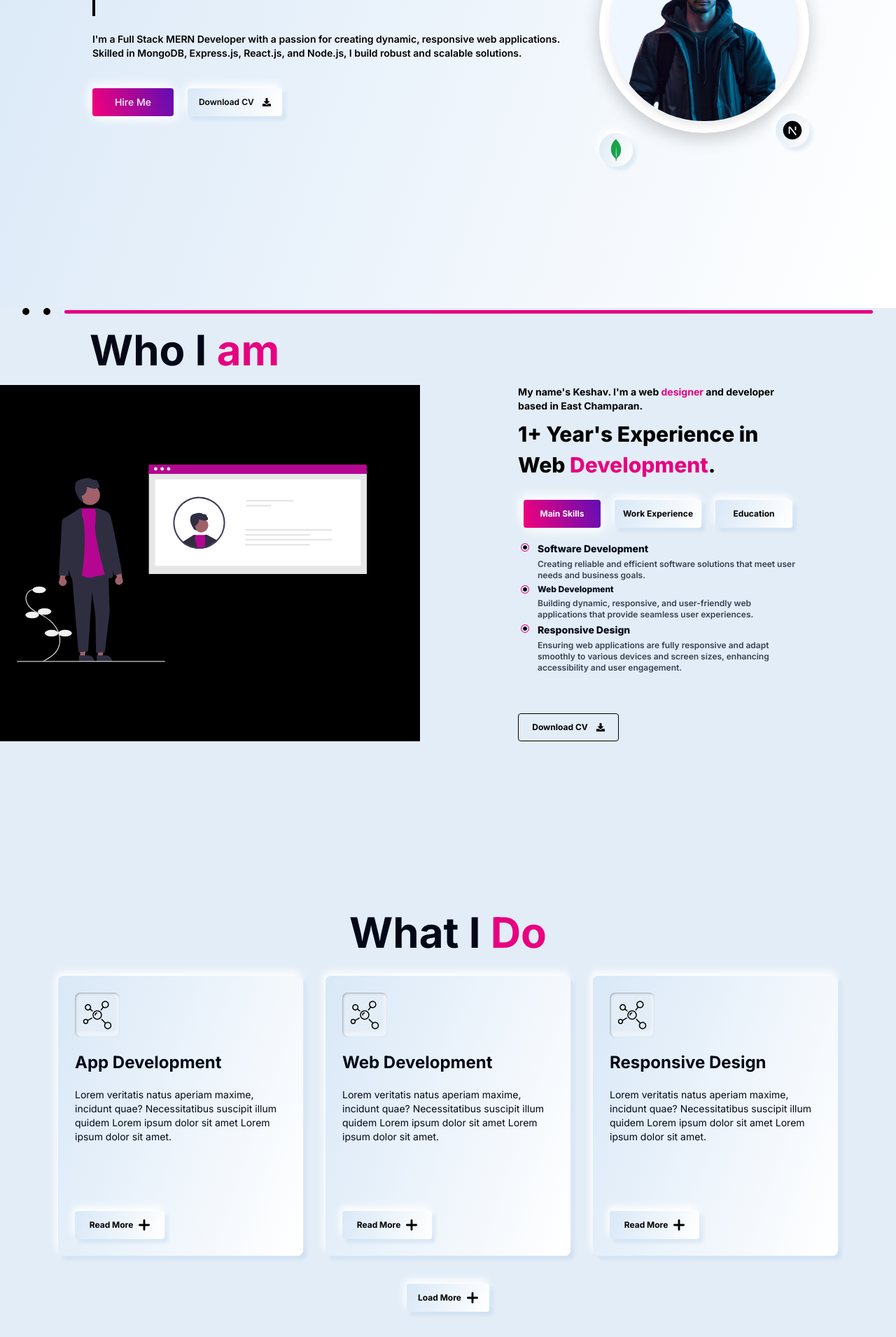
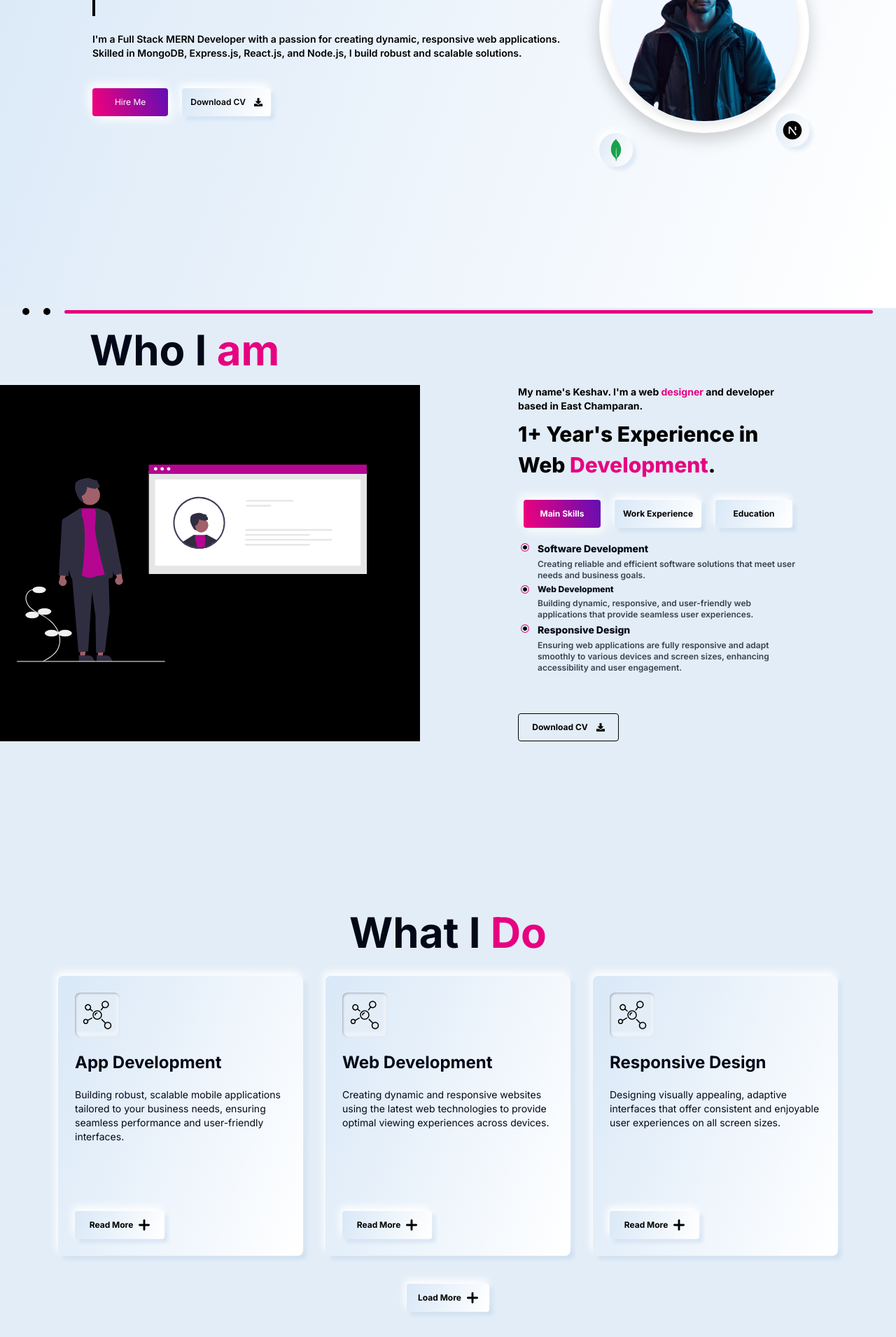
Before and after one commit to keshav7662/My_Portfolio, a React (Vite) app in the folder client/: page / in a window 1280 px wide. Shown: the part 360-2270 px from the top of the page at 70% size. Built offline with nearby package versions, Linux system fonts and the light colour scheme; the HTML template or start-up script is replaced by a standard one.

Commit message:
some fixes

```diff
--- a/client/package.json
+++ b/client/package.json
@@ -26,6 +26,7 @@
     "react-icons": "^5.2.1",
     "react-router-dom": "^6.23.1",
     "react-scroll": "^1.9.0",
+    "react-toastify": "^10.0.5",
     "tailwind-merge": "^2.3.0",
     "tailwindcss-animate": "^1.0.7"
   },
--- a/client/src/layout/Home.jsx
+++ b/client/src/layout/Home.jsx
@@ -1,4 +1,4 @@
-import React,{useEffect} from 'react';
+import React, { useEffect } from 'react';
 import { useSpring, animated } from '@react-spring/web';
 import { Button } from "@/components/ui/button";
 import { FaDownload } from "react-icons/fa";
@@ -11,12 +11,14 @@ import { FaGithub } from "react-icons/fa";
 import { FaLinkedin } from "react-icons/fa";
 import { SiLeetcode } from "react-icons/si";
 import { AwsLogo } from '../assets/Svg'
+import { Link } from 'react-scroll'
+
 import Aos from 'aos';
 
 const Home = () => {
   const springProps = useSpring({ opacity: 1, from: { opacity: 0 }, delay: 500 });
   Aos.init({
-    duration:2000
+    duration: 2000
   })
   return (
     <animated.section
@@ -33,7 +35,7 @@ const Home = () => {
       </div> */}
 
 
-      <div className='flex flex-col items-center justify-center h-screen w-full lg:flex-row gap-12'  data-aos="fade-up" data-aos-duration="2000">
+      <div className='flex flex-col items-center justify-center h-screen w-full lg:flex-row gap-12' data-aos="fade-up" data-aos-duration="2000">
         <div className='text-center p-2 lg:text-left' data-aos="fade-right" data-aos-duration="2000">
           <h1 className='text-black font-extrabold text-3xl lg:text-6xl' >
             <span className="">Hi I'm Keshav <span className='text-title-rgba'>Kumar</span></span>
@@ -48,12 +50,18 @@ const Home = () => {
             Skilled in MongoDB, Express.js, React.js, and Node.js, I build robust and scalable solutions.
           </p>
           <div className='flex justify-center lg:justify-start items-center gap-5 mt-10'>
-            <Button className='hire-me px-8 rounded-sm'>
+
+            <Link to='contact'  offset={-1} className='hire-me py-3 px-8 rounded-sm text-xs cursor-pointer text-white '>
               Hire Me
-            </Button>
-            <Button className='download-cv text-black text-xs font-semibold rounded-sm '>
+            </Link>
+            <a
+              href='https://drive.google.com/file/d/1x3JAVagOEKxxGTBTsgLE_uFHYICFxFqc/view?usp=drive_link'
+              target='_blank'
+              download
+              className='download-cv text-black text-xs font-semibold rounded-sm flex items-center p-3'
+            >
               Download CV <FaDownload className='ml-3' />
-            </Button>
+            </a>
           </div>
         </div>
         <div className='relative' data-aos="fade-left" data-aos-duration="2000">
--- a/client/src/layout/Projects.jsx
+++ b/client/src/layout/Projects.jsx
@@ -86,41 +86,42 @@ const Projects = () => {
   const projects = [
     {
       title: "Quizzie",
-      description: "Lorem veritatis natus aperiam maxime, incidunt quae? Necessitatibus suscipit illum quidem Lorem ipsum dolor sit amet Lorem ipsum dolor sit amet.",
+      description: "Quizzie is a multi-format quiz-based full-stack application built using the MERN stack. It offers a variety of quiz formats and a seamless user experience.",
       images: [Quizzie, Quizzie2],
-
+      link: "https://quizzie-seven.vercel.app/"
     },
     {
       title: "HireZoom",
-      description: "Lorem veritatis natus aperiam maxime, incidunt quae? Necessitatibus suscipit illum quidem Lorem ipsum dolor sit amet Lorem ipsum dolor sit amet.",
+      description: "HireZoom is a job listing platform where recruiters can post jobs and job seekers can find their perfect match. It's designed to simplify the hiring process for both parties.",
       images: [HireZoom1, HireZoom3],
-
+      link: "https://hire-zoom.vercel.app/all-jobs"
     },
     {
       title: "Credit-Card Generator",
-      description: "Lorem veritatis natus aperiam maxime, incidunt quae? Necessitatibus suscipit illum quidem Lorem ipsum dolor sit amet Lorem ipsum dolor sit amet.",
+      description: "A beautiful UI to generate a credit card by filling out necessary details. The data gets loaded to the UI of the credit card, creating a visually appealing interface.",
       images: [CreditCard, CreditCard2],
-
+      link: "https://credit-card-generator-xdab.vercel.app/"
     },
     {
       title: "My Portfolio",
-      description: "Lorem veritatis natus aperiam maxime, incidunt quae? Necessitatibus suscipit illum quidem Lorem ipsum dolor sit amet Lorem ipsum dolor sit amet.",
+      description: "This is my personal portfolio website built using the MERN stack. It features cool JavaScript libraries for a visually appealing interface and includes features like responsiveness and live chat.",
       images: [Portfolio1, Portfolio2],
-
+      link: "https://keshavkumar.vercel.app/"
     },
     {
       title: "Pocket Notes",
-      description: "Lorem veritatis natus aperiam maxime, incidunt quae? Necessitatibus suscipit illum quidem Lorem ipsum dolor sit amet Lorem ipsum dolor sit amet.",
+      description: "Pocket Notes is a note-taking app where users can manage their notes, customize note cards, and ensure data persistence. It's designed for efficiency and ease of use.",
       images: [Notes1, Notes3],
-
+      link: "https://notestakingapp.vercel.app/"
     },
     {
       title: "Viz-Vista",
-      description: "Lorem veritatis natus aperiam maxime, incidunt quae? Necessitatibus suscipit illum quidem Lorem ipsum dolor sit amet Lorem ipsum dolor sit amet.",
+      description: "Viz-Vista is a cutting-edge data visualization tool that transforms complex data into interactive visual insights, making data analysis more intuitive and engaging.",
       images: [Viz],
-
+      link: "https://sales-performance-gamma.vercel.app/"
     }
   ];
+
 
   const visibleProjects = showMore ? projects : projects.slice(0, 4);
 
@@ -132,7 +133,9 @@ const Projects = () => {
           {visibleProjects.map((project, index) => (
             <div
               key={index}
-              className="download-cv bg-gray-100 p-4 md:p-6 rounded-lg transition-transform transform hover:scale-95 duration-500 w-[320px] md:w-[500px] flex flex-col" data-aos="fade-up" data-aos-duration="2000">
+              className="download-cv bg-gray-100 p-4 md:p-6 rounded-lg transition-transform transform hover:scale-95 duration-500 w-[320px] md:w-[500px] flex flex-col cursor-pointer" data-aos="fade-up" data-aos-duration="2000"
+
+            >
               <div data-aos="fade-up" data-aos-duration="2000">
                 <div className='chemical-icon bg-[#E3EDF7] inline-block text-center rounded-lg px-2 py-1 border-inherit'>
                   <h3 className="text-2xl text-gray-600 font-bold">{project.title}</h3>
@@ -141,7 +144,10 @@ const Projects = () => {
               <div className='flex flex-col my-4 md:flex-row gap-3 md:gap-5' data-aos="fade-up" data-aos-duration="2000">
                 <div className='flex flex-col'>
                   <p className="text-sm">{project.description}</p>
-                  <Button className='download-cv w-32 bg-gray-100 text-black text-xs font-bold rounded-sm hidden md:flex items-center mt-auto'>
+                  <Button className='download-cv w-32 bg-gray-100 text-black text-xs font-bold rounded-sm hidden md:flex items-center mt-auto'
+                    onClick={() => window.open(project.link, "_blank")}
+
+                  >
                     Explore More <AddIcon className='ml-2 w-4 h-4' />
                   </Button>
                 </div>
@@ -152,12 +158,17 @@ const Projects = () => {
                       src={image}
                       alt=""
                       className='md:w-[1200px] h-[120px] object-contain cursor-pointer rounded-sm md:hover:scale-110 duration-500'
-                      onClick={() => openPopup(project.images, imgIndex)}
+                      onClick={(e) => {
+                        e.stopPropagation();
+                        openPopup(project.images, imgIndex);
+                      }}
                     />
                   ))}
                 </div>
               </div>
-              <Button className='download-cv w-32 md:hidden bg-gray-100 text-black text-xs font-bold rounded-sm flex items-center mt-auto' data-aos="fade-up" data-aos-duration="2000">
+              <Button className='download-cv w-32 md:hidden bg-gray-100 text-black text-xs font-bold rounded-sm flex items-center mt-auto'
+                onClick={() => window.open(project.link, "_blank")}
+              >
                 Explore More <AddIcon className='ml-2 w-4 h-4' />
               </Button>
             </div>
--- a/client/src/layout/Services.jsx
+++ b/client/src/layout/Services.jsx
@@ -14,21 +14,22 @@ const Work = () => {
     const cards = [
         {
             title: 'App Development',
-            description: 'Lorem veritatis natus aperiam maxime, incidunt quae? Necessitatibus suscipit illum quidem Lorem ipsum dolor sit amet Lorem ipsum dolor sit amet.',
+            description: 'Building robust, scalable mobile applications tailored to your business needs, ensuring seamless performance and user-friendly interfaces.',
         },
         {
             title: 'Web Development',
-            description: 'Lorem veritatis natus aperiam maxime, incidunt quae? Necessitatibus suscipit illum quidem Lorem ipsum dolor sit amet Lorem ipsum dolor sit amet.',
+            description: 'Creating dynamic and responsive websites using the latest web technologies to provide optimal viewing experiences across devices.',
         },
         {
             title: 'Responsive Design',
-            description: 'Lorem veritatis natus aperiam maxime, incidunt quae? Necessitatibus suscipit illum quidem Lorem ipsum dolor sit amet Lorem ipsum dolor sit amet.',
+            description: 'Designing visually appealing, adaptive interfaces that offer consistent and enjoyable user experiences on all screen sizes.',
         },
         {
             title: 'UI/UX Design',
-            description: 'Lorem veritatis natus aperiam maxime, incidunt quae? Necessitatibus suscipit illum quidem Lorem ipsum dolor sit amet Lorem ipsum dolor sit amet.',
+            description: 'Crafting intuitive and engaging user interfaces with a focus on enhancing user satisfaction through effective usability and aesthetics.',
         },
     ];
+
 
     const visibleCards = showMore ? cards : cards.slice(0, 3);
 
```
Also changed, not shown: client/src/layout/Contact.jsx (+40 -37 lines), 2 other files (tests, documents, lock files or other folders).
